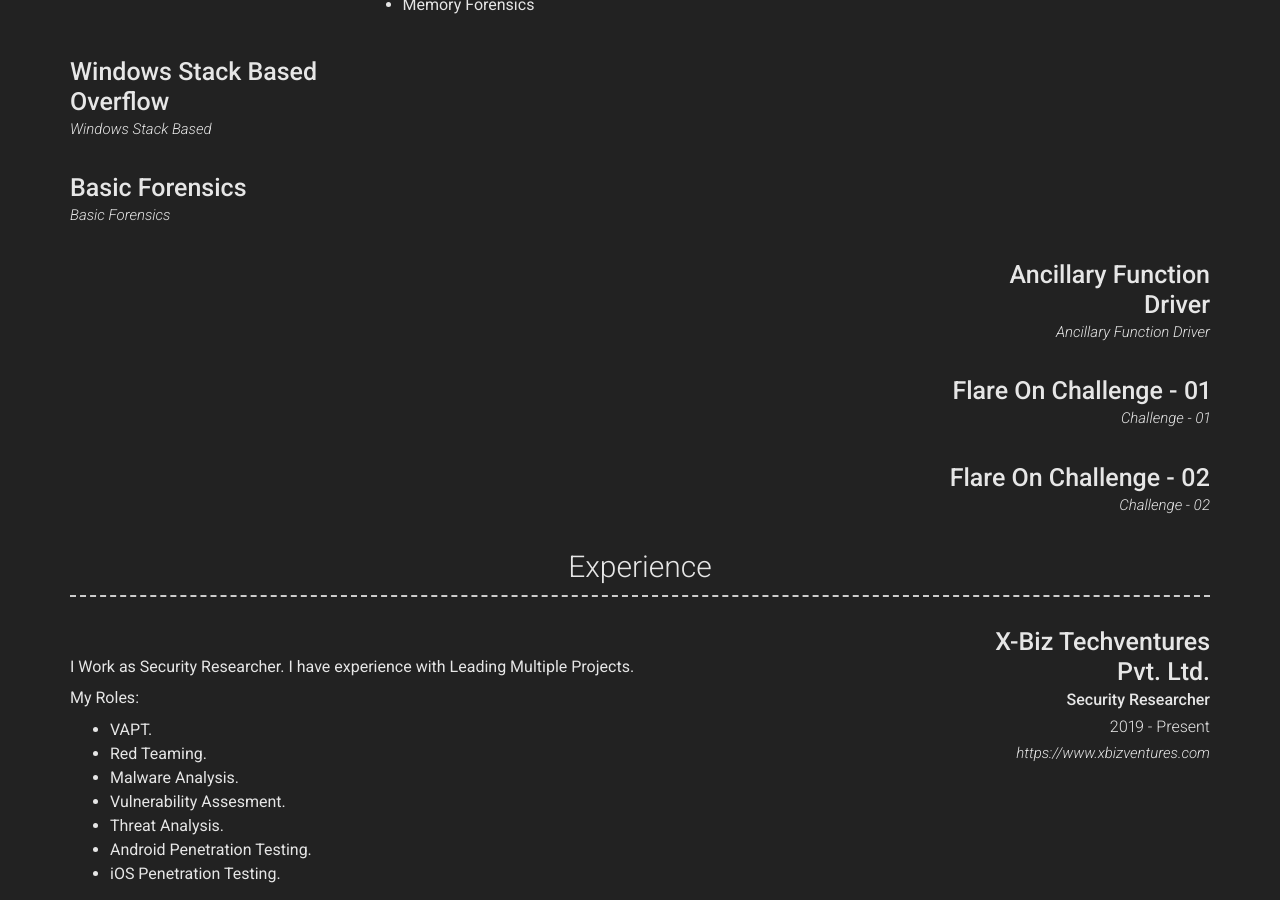
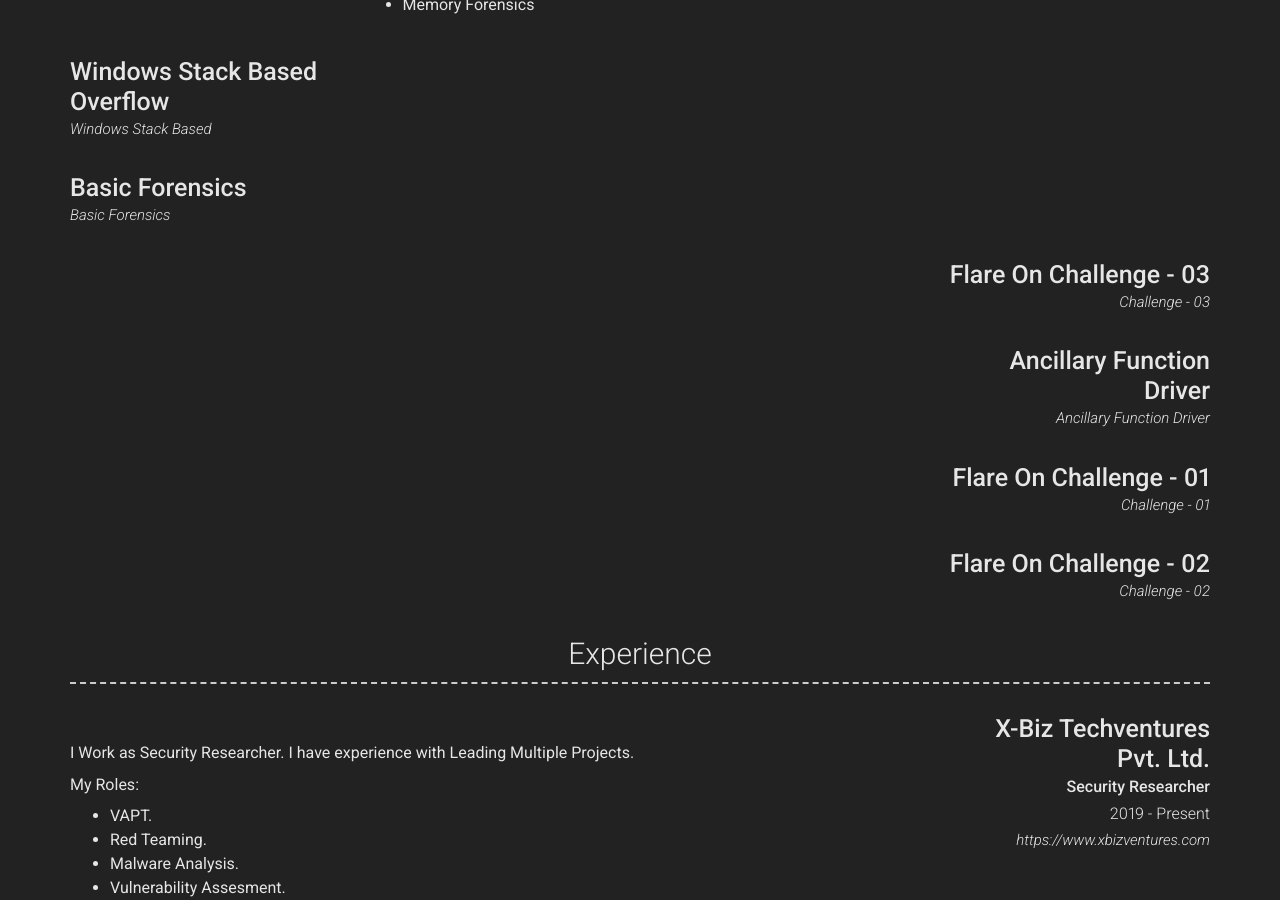
Before and after one commit to yashomer1994/Resume, a Jekyll site: the page built from index.md, in a window 1280 px wide and 900 px high, scrolled down 741 px. Built offline with Jekyll 4.4.1, drawn with Linux system fonts in a browser that asks for light colours; nearby versions of some CDN libraries.

Commit message:
Update _config.yml

```diff
--- a/_config.yml
+++ b/_config.yml
@@ -89,6 +89,14 @@ content:
         icon: fab fa-github
         link: https://yashomer1994.github.io/yash007.github.io/c/c++/asssembly/python/2021/02/14/Forensics-Challenge_0.html
         link_text: Basic Forensics
+        icon: fab fa-github
+
+        content:
+      - layout: right
+        title: Flare On Challenge - 03
+        icon: fab fa-github
+        link: https://yashomer1994.github.io/yash007.github.io/asssembly/python/jpeg/2021/03/03/Forensic-Challenge-03.html
+        link_text: Challenge - 03
         icon: fab fa-github
 
         content:
```
